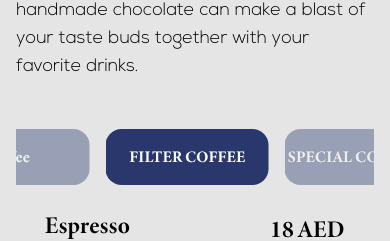
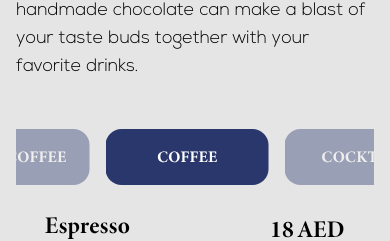
Before and after one commit to hdmuae/windwestcafe-nextjs, a Next.js app: page / in a window 390 px wide. Shown: the part 1799-2040 px from the top of the page. Built offline with nearby package versions, Linux system fonts and the light colour scheme.

Commit message:
mobile swiper menu

```diff
--- a/src/components/MenuTable/index.tsx
+++ b/src/components/MenuTable/index.tsx
@@ -16,8 +16,8 @@ const Menu: React.FC = () => {
 
   const [category, setCategory] = React.useState(0);
 
-  const categories = ["Coffee", "FILTER COFFEE", "SPECIAL COCKTAILS", "AVANTCHA TEA", "FRESH JUICES",
-    "SMOOTHIES", "Pastries"];
+  const categories = ["FILTER COFFEE", "COFFEE", "COCKTAILS", "AVANTCHA TEA", "FRESH JUICES",
+    "SMOOTHIES", "PASTRIES"];
   const editCategory = (change: boolean) => {
     if (change) {
       category === 3 ? setCategory(0) : setCategory(category + 1);
@@ -64,29 +64,29 @@ const Menu: React.FC = () => {
         </div>
       </div>
   );
-  const [active, setActive] = useState("Coffee");
+  const [active, setActive] = useState("COFFEE");
   return (
     <div className="flex flex-col lg:flex-row">
       <div className="mr-12 hidden w-1/4 flex-col justify-around rounded-3xl bg-primary py-16 px-12 md:flex">
-        <h1 onClick={() => setActive("Coffee")} className="mb-0 cursor-pointer font-minion text-2xl font-bold text-white decoration-1 hover:underline lg:mb-8 lg:text-[32px]">
+        <h1 onClick={() => setActive("COFFEE")} className="mb-0 cursor-pointer font-minion text-2xl font-bold text-white decoration-1 hover:underline lg:mb-8 lg:text-[32px]">
           COFFEE
         </h1>
-        <h1 onClick={() => setActive("FilterCoffee")} className="text-underline mb-0 cursor-pointer font-minion text-2xl font-bold text-white decoration-1 hover:underline lg:mb-8 lg:text-[32px]">
+        <h1 onClick={() => setActive("FILTER COFFEE")} className="text-underline mb-0 cursor-pointer font-minion text-2xl font-bold text-white decoration-1 hover:underline lg:mb-8 lg:text-[32px]">
           FILTER COFFEE
         </h1>
-        <h1 onClick={() => setActive("SpecialCoctails")} className="hover:text-underline mb-0 cursor-pointer font-minion text-2xl font-bold text-white decoration-1 hover:underline lg:mb-8 lg:text-[32px]">
+        <h1 onClick={() => setActive("COCKTAILS")} className="hover:text-underline mb-0 cursor-pointer font-minion text-2xl font-bold text-white decoration-1 hover:underline lg:mb-8 lg:text-[32px]">
           DERSUT SPECIAL COCKTAILS
         </h1>
-        <h1 onClick={() => setActive("AvantchaTea")} className="hover:text-underline mb-0 cursor-pointer font-minion text-2xl font-bold text-white decoration-1 hover:underline lg:mb-8 lg:text-[32px]">
+        <h1 onClick={() => setActive("AVANtCHA TEA")} className="hover:text-underline mb-0 cursor-pointer font-minion text-2xl font-bold text-white decoration-1 hover:underline lg:mb-8 lg:text-[32px]">
           AVANTCHA TEA
         </h1>
-        <h1 onClick={() => setActive("FreshJuices")} className="hover:text-underline mb-0 cursor-pointer font-minion text-2xl font-bold text-white decoration-1 hover:underline lg:mb-8 lg:text-[32px]">
+        <h1 onClick={() => setActive("FRESH JUICES")} className="hover:text-underline mb-0 cursor-pointer font-minion text-2xl font-bold text-white decoration-1 hover:underline lg:mb-8 lg:text-[32px]">
           FRESH JUICES
         </h1>
-        <h1 onClick={() => setActive("Smoothies")} className="hover:text-underline mb-0 cursor-pointer font-minion text-2xl font-bold text-white decoration-1 hover:underline lg:mb-8 lg:text-[32px]">
+        <h1 onClick={() => setActive("SMOOTHIES")} className="hover:text-underline mb-0 cursor-pointer font-minion text-2xl font-bold text-white decoration-1 hover:underline lg:mb-8 lg:text-[32px]">
           SMOOTHIES
         </h1>
-        <h1 onClick={() => setActive("Pastries")} className="hover:text-underline mb-0 cursor-pointer font-minion text-2xl font-bold text-white decoration-1 hover:underline lg:mb-8 lg:text-[32px]">
+        <h1 onClick={() => setActive("PASTRIES")} className="hover:text-underline mb-0 cursor-pointer font-minion text-2xl font-bold text-white decoration-1 hover:underline lg:mb-8 lg:text-[32px]">
           PASTRIES
         </h1>
         {/*<h1 className="hover:text-underline mb-0 cursor-pointer font-minion text-xl font-bold text-white decoration-1 hover:underline lg:mb-8 lg:text-[32px]">*/}
@@ -145,13 +145,13 @@ const Menu: React.FC = () => {
       </div>
 
       <div className="m-auto w-11/12 scrollable_menu">
-        {active === "Coffee" && <Coffee/>}
-        {active === "FilterCoffee" && <FilterCoffee/>}
-        {active === "SpecialCoctails" && <SpecialCoctails/>}
-        {active === "AvantchaTea" && <AvantchaTea/>}
-        {active === "FreshJuices" && <FreshJuices/>}
-        {active === "Smoothies" && <Smoothies/>}
-        {active === "Pastries" && <Pastries/>}
+        {active === "COFFEE" && <Coffee/>}
+        {active === "FILTER COFFEE" && <FilterCoffee/>}
+        {active === "COCKTAILS" && <SpecialCoctails/>}
+        {active === "AVANTCHA TEA" && <AvantchaTea/>}
+        {active === "FRESH JUICES" && <FreshJuices/>}
+        {active === "SMOOTHIES" && <Smoothies/>}
+        {active === "PASTRIES" && <Pastries/>}
       </div>
     </div>
   );
```
